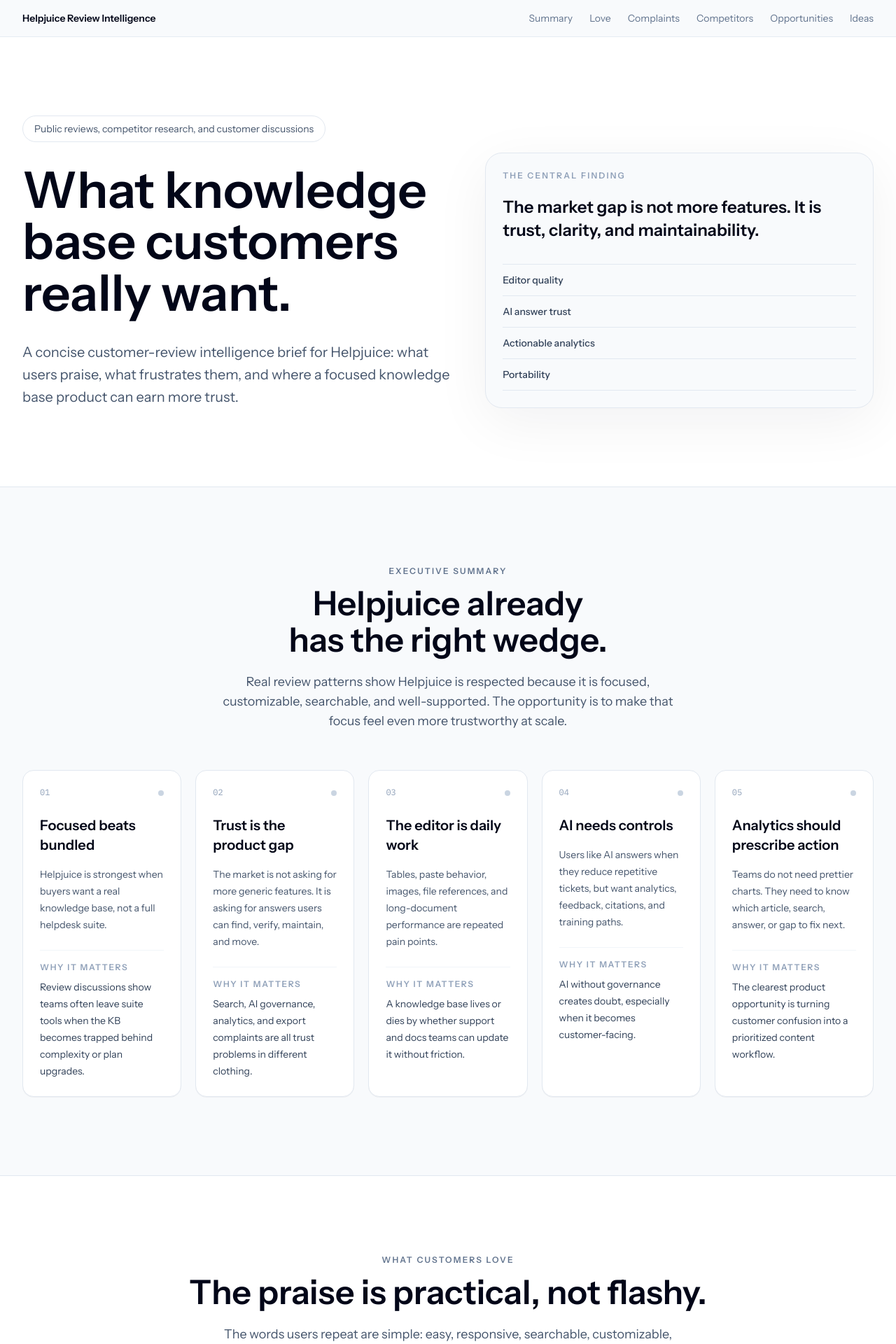
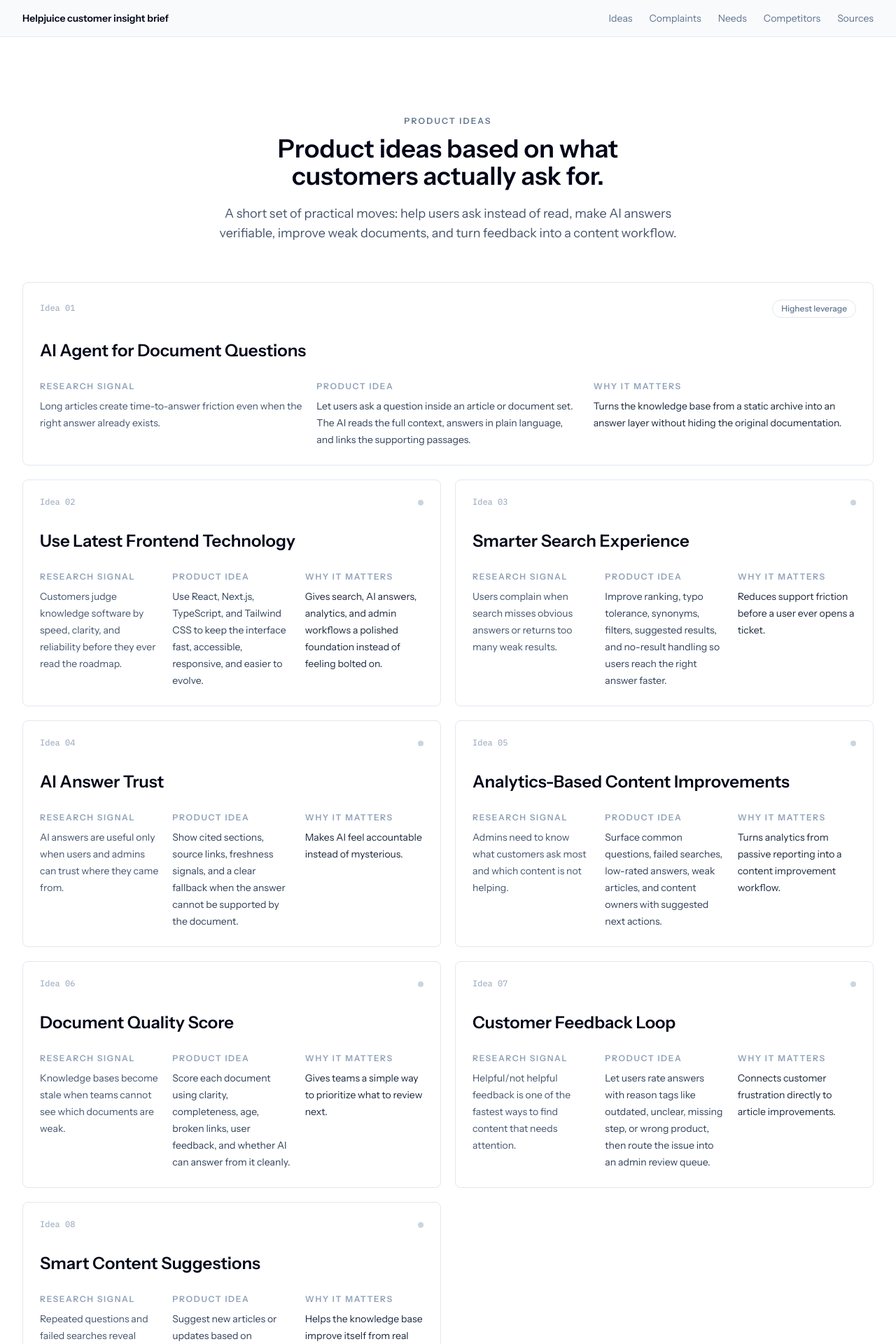
Before and after one commit to AhmedMohsen600/helpjuice-customer-insights, a Next.js app: page / in a window 1280 px wide. Shown: the top 1920 px of the page at 70% size. Built offline with nearby package versions, Linux system fonts and the light colour scheme.

Commit message:
Polish executive insight brief

```diff
--- a/src/app/page.tsx
+++ b/src/app/page.tsx
@@ -1,29 +1,23 @@
 import { ComplaintMappingRow } from "@/components/ComplaintMappingRow";
 import { CompetitorCard } from "@/components/CompetitorCard";
 import { IdeaCard } from "@/components/IdeaCard";
-import { InsightCard } from "@/components/InsightCard";
-import { OpportunityCard } from "@/components/OpportunityCard";
 import { PainPointCard } from "@/components/PainPointCard";
 import { SectionHeader } from "@/components/SectionHeader";
 import { SourceList } from "@/components/SourceList";
 import {
   complaintMappings,
   competitors,
-  executiveInsights,
-  lovedPatterns,
-  opportunities,
   painPoints,
   productIdeas,
   sources,
 } from "@/data/research";
 
 const navItems = [
-  { label: "Summary", href: "#summary" },
-  { label: "Love", href: "#love" },
+  { label: "Ideas", href: "#ideas" },
   { label: "Complaints", href: "#complaints" },
+  { label: "Needs", href: "#build" },
   { label: "Competitors", href: "#competitors" },
-  { label: "Opportunities", href: "#opportunities" },
-  { label: "Ideas", href: "#ideas" },
+  { label: "Sources", href: "#sources" },
 ];
 
 export default function Home() {
@@ -31,8 +25,8 @@
     <main className="min-h-screen bg-slate-50 text-slate-950">
       <header className="sticky top-0 z-20 border-b border-slate-200/80 bg-slate-50/90 backdrop-blur">
         <div className="mx-auto flex max-w-7xl items-center justify-between gap-6 px-5 py-4 sm:px-6 lg:px-8">
-          <a href="#top" className="text-sm font-semibold text-slate-950">
-            Helpjuice Review Intelligence
+          <a href="#ideas" className="text-sm font-semibold text-slate-950">
+            Helpjuice customer insight brief
           </a>
           <nav className="hidden items-center gap-6 md:flex">
             {navItems.map((item) => (
@@ -48,133 +42,13 @@
         </div>
       </header>
 
-      <section id="top" className="relative overflow-hidden border-b border-slate-200 bg-white">
-        <div className="mx-auto max-w-7xl px-5 py-20 sm:px-6 md:py-28 lg:px-8">
-          <div className="grid gap-12 lg:grid-cols-[1.05fr_0.95fr] lg:items-end">
-            <div>
-              <div className="mb-8 inline-flex rounded-full border border-slate-200 px-4 py-2 text-sm text-slate-600">
-                Public reviews, competitor research, and customer discussions
-              </div>
-              <h1 className="font-display max-w-4xl text-balance text-5xl font-semibold leading-[1.02] tracking-normal text-slate-950 md:text-7xl">
-                What knowledge base customers really want.
-              </h1>
-              <p className="mt-8 max-w-2xl text-pretty text-lg leading-8 text-slate-600 md:text-xl">
-                A concise customer-review intelligence brief for Helpjuice: what users
-                praise, what frustrates them, and where a focused knowledge base product
-                can earn more trust.
-              </p>
-            </div>
-
-            <aside className="rounded-3xl border border-slate-200 bg-slate-50 p-6 shadow-[0_20px_80px_rgba(15,23,42,0.06)]">
-              <p className="text-xs font-semibold uppercase tracking-[0.18em] text-slate-400">
-                The central finding
-              </p>
-              <p className="mt-5 text-2xl font-semibold leading-snug text-slate-950">
-                The market gap is not more features. It is trust, clarity, and
-                maintainability.
-              </p>
-              <div className="mt-8 divide-y divide-slate-200 border-y border-slate-200">
-                {["Editor quality", "AI answer trust", "Actionable analytics", "Portability"].map(
-                  (item) => (
-                    <div
-                      key={item}
-                      className="py-3 text-sm font-medium text-slate-700"
-                    >
-                      {item}
-                    </div>
-                  ),
-                )}
-              </div>
-            </aside>
-          </div>
-        </div>
-      </section>
-
-      <section id="summary" className="px-5 py-20 sm:px-6 md:py-28 lg:px-8">
-        <div className="mx-auto max-w-7xl">
-          <SectionHeader
-            kicker="Executive summary"
-            title="Helpjuice already has the right wedge."
-            description="Real review patterns show Helpjuice is respected because it is focused, customizable, searchable, and well-supported. The opportunity is to make that focus feel even more trustworthy at scale."
-          />
-          <div className="grid gap-5 md:grid-cols-2 lg:grid-cols-5">
-            {executiveInsights.map((insight, index) => (
-              <InsightCard key={insight.title} insight={insight} index={index} />
-            ))}
-          </div>
-        </div>
-      </section>
-
-      <section id="love" className="border-y border-slate-200 bg-white px-5 py-20 sm:px-6 md:py-28 lg:px-8">
-        <div className="mx-auto max-w-7xl">
-          <SectionHeader
-            kicker="What customers love"
-            title="The praise is practical, not flashy."
-            description="The words users repeat are simple: easy, responsive, searchable, customizable, organized. Those are not marketing adjectives; they are retention drivers."
-          />
-          <div className="grid gap-5 md:grid-cols-2 lg:grid-cols-3">
-            {lovedPatterns.map((insight) => (
-              <InsightCard key={insight.title} insight={insight} />
-            ))}
-          </div>
-        </div>
-      </section>
-
-      <section id="complaints" className="px-5 py-20 sm:px-6 md:py-28 lg:px-8">
-        <div className="mx-auto max-w-7xl">
-          <SectionHeader
-            kicker="What customers complain about"
-            title="The complaints are usually deeper than the feature name."
-            description="When users say search, editor, AI, analytics, or pricing is frustrating, they are often describing a loss of confidence in their ability to keep knowledge useful."
-          />
-          <div className="grid gap-5 lg:grid-cols-2">
-            {painPoints.map((painPoint) => (
-              <PainPointCard key={painPoint.pain} painPoint={painPoint} />
-            ))}
-          </div>
-        </div>
-      </section>
-
-      <section id="competitors" className="border-y border-slate-200 bg-white px-5 py-20 sm:px-6 md:py-28 lg:px-8">
-        <div className="mx-auto max-w-7xl">
-          <SectionHeader
-            kicker="Competitor lessons"
-            title="Every competitor is teaching the same lesson from a different angle."
-            description="The strongest products create trust through ease, workflow fit, and support. The weakest moments come from bloat, brittle authoring, opaque pricing, or weak portability."
-          />
-          <div className="grid gap-5 md:grid-cols-2 xl:grid-cols-4">
-            {competitors.map((competitor) => (
-              <CompetitorCard key={competitor.name} competitor={competitor} />
-            ))}
-          </div>
-        </div>
-      </section>
-
-      <section id="opportunities" className="px-5 py-20 sm:px-6 md:py-28 lg:px-8">
-        <div className="mx-auto max-w-7xl">
-          <SectionHeader
-            kicker="Opportunity map"
-            title="Five places to turn customer frustration into product advantage."
-            description="These are not speculative roadmap ideas. Each one maps to repeated review complaints across Helpjuice and the broader knowledge base category."
-          />
-          <div>
-            {opportunities.map((opportunity, index) => (
-              <OpportunityCard
-                key={opportunity.title}
-                opportunity={opportunity}
-                index={index}
-              />
-            ))}
-          </div>
-        </div>
-      </section>
-
-      <section id="ideas" className="border-y border-slate-200 bg-white px-5 py-20 sm:px-6 md:py-28 lg:px-8">
+      <section id="ideas" className="bg-white px-5 py-20 sm:px-6 md:py-28 lg:px-8">
         <div className="mx-auto max-w-7xl">
           <SectionHeader
             kicker="Product ideas"
-            title="Build ideas that make the research useful."
-            description="These ideas translate the review patterns into simple product directions: help users ask better questions, trust answers, and help teams improve the knowledge base from real behavior."
+            title="Product ideas based on what customers actually ask for."
+            description="A short set of practical moves: help users ask instead of read, make AI answers verifiable, improve weak documents, and turn feedback into a content workflow."
+            level="h1"
           />
           <div className="grid gap-5 lg:grid-cols-2">
             {productIdeas.map((idea, index) => (
@@ -189,14 +63,29 @@
         </div>
       </section>
 
-      <section className="border-y border-slate-200 bg-white px-5 py-20 sm:px-6 md:py-28 lg:px-8">
+      <section id="complaints" className="px-5 py-20 sm:px-6 md:py-28 lg:px-8">
+        <div className="mx-auto max-w-7xl">
+          <SectionHeader
+            kicker="What customers complain about"
+            title="The clearest complaints point to trust gaps."
+            description="Reviewers rarely complain in roadmap language. They describe daily friction: broken formatting, weak search confidence, confusing pricing, risky migrations, and customization that needs too much help."
+          />
+          <div className="grid gap-5 lg:grid-cols-2">
+            {painPoints.map((painPoint) => (
+              <PainPointCard key={painPoint.pain} painPoint={painPoint} />
+            ))}
+          </div>
+        </div>
+      </section>
+
+      <section id="build" className="border-y border-slate-200 bg-white px-5 py-20 sm:px-6 md:py-28 lg:px-8">
         <div className="mx-auto max-w-7xl">
           <SectionHeader
             kicker="Build what customers ask for"
-            title="Complaint to need to product idea."
-            description="The strongest product moves come from translating literal complaints into the underlying customer job."
+            title="From complaint to product direction."
+            description="This translates review language into the job customers are really trying to do, then into a practical product move Helpjuice could explore."
           />
-          <div className="rounded-3xl border border-slate-200 bg-white px-5 py-4 shadow-[0_1px_0_rgba(15,23,42,0.04)] sm:px-8">
+          <div className="rounded-lg border border-slate-200 bg-white px-5 py-4 shadow-[0_1px_0_rgba(15,23,42,0.04)] sm:px-8">
             <div className="hidden grid-cols-[56px_1fr_1fr_1.2fr] border-b border-slate-200 pb-4 text-xs font-semibold uppercase tracking-[0.14em] text-slate-400 md:grid">
               <span />
               <span>Customer complaint</span>
@@ -214,33 +103,22 @@
         </div>
       </section>
 
-      <section className="bg-slate-950 px-5 py-20 text-white sm:px-6 md:py-28 lg:px-8">
-        <div className="mx-auto grid max-w-7xl gap-10 lg:grid-cols-[0.85fr_1.15fr] lg:items-center">
-          <div>
-            <p className="text-xs font-semibold uppercase tracking-[0.18em] text-slate-400">
-              Final recommendation
-            </p>
-            <h2 className="font-display mt-5 max-w-2xl text-balance text-4xl font-semibold leading-[1.06] tracking-normal md:text-6xl">
-              Become the easiest knowledge base to trust, maintain, and improve.
-            </h2>
-          </div>
-          <div className="max-w-3xl text-lg leading-8 text-slate-300">
-            <p>
-              Helpjuice already has a strong position because it is focused and trusted.
-              The next opportunity is to make that trust operational: better authoring,
-              better AI governance, better analytics, safer customization, and cleaner
-              portability.
-            </p>
-            <p className="mt-6">
-              The product promise can stay simple: help teams understand what customers
-              cannot find, fix it faster, prove whether the fix worked, and keep control
-              of their knowledge as they grow.
-            </p>
+      <section id="competitors" className="px-5 py-20 sm:px-6 md:py-28 lg:px-8">
+        <div className="mx-auto max-w-7xl">
+          <SectionHeader
+            kicker="Competitor lessons"
+            title="Competitor lessons worth acting on."
+            description="The useful signal is not who is better. It is where buyers hit friction: bloat, brittle authoring, opaque pricing, weak portability, and support workflows that do not connect to knowledge work."
+          />
+          <div className="grid gap-5 md:grid-cols-2 xl:grid-cols-4">
+            {competitors.map((competitor) => (
+              <CompetitorCard key={competitor.name} competitor={competitor} />
+            ))}
           </div>
         </div>
       </section>
 
-      <footer className="px-5 py-14 sm:px-6 lg:px-8">
+      <footer id="sources" className="border-t border-slate-200 bg-white px-5 py-14 sm:px-6 lg:px-8">
         <div className="mx-auto max-w-7xl">
           <div className="mb-8 max-w-3xl">
             <p className="text-xs font-semibold uppercase tracking-[0.18em] text-slate-400">
@@ -248,7 +126,7 @@
             </p>
             <p className="mt-3 text-sm leading-6 text-slate-600">
               Public review platforms, product community threads, and customer discussions.
-              Insights are qualitative signals, not invented quantitative claims.
+              The page uses qualitative patterns only, not invented scores or claims.
             </p>
           </div>
           <SourceList sources={sources} />
--- a/src/components/CompetitorCard.tsx
+++ b/src/components/CompetitorCard.tsx
@@ -6,7 +6,7 @@
 
 export function CompetitorCard({ competitor }: CompetitorCardProps) {
   return (
-    <article className="rounded-2xl border border-slate-200 bg-white p-6 transition duration-200 hover:border-slate-300 hover:shadow-[0_18px_50px_rgba(15,23,42,0.07)]">
+    <article className="rounded-lg border border-slate-200 bg-white p-6 transition duration-200 hover:border-slate-300 hover:shadow-[0_12px_32px_rgba(15,23,42,0.06)]">
       <h3 className="text-xl font-semibold text-slate-950">
         {competitor.name}
       </h3>
--- a/src/components/IdeaCard.tsx
+++ b/src/components/IdeaCard.tsx
@@ -10,7 +10,7 @@
   return (
     <article
       className={[
-        "group rounded-2xl border border-slate-200 bg-white p-6 transition duration-200 hover:border-slate-300 hover:shadow-[0_18px_50px_rgba(15,23,42,0.07)]",
+        "group rounded-lg border border-slate-200 bg-white p-6 transition duration-200 hover:border-slate-300 hover:shadow-[0_12px_32px_rgba(15,23,42,0.06)]",
         featured ? "lg:col-span-2" : "",
       ].join(" ")}
     >
@@ -26,7 +26,7 @@
           <span className="h-2 w-2 rounded-full bg-slate-300 transition group-hover:bg-slate-500" />
         )}
       </div>
-      <h3 className="max-w-xl text-2xl font-semibold leading-tight text-slate-950">
+      <h3 className="max-w-xl text-xl font-semibold leading-tight text-slate-950 md:text-2xl">
         {idea.title}
       </h3>
       <div className="mt-7 grid gap-5 md:grid-cols-3">
--- a/src/components/PainPointCard.tsx
+++ b/src/components/PainPointCard.tsx
@@ -6,7 +6,7 @@
 
 export function PainPointCard({ painPoint }: PainPointCardProps) {
   return (
-    <article className="rounded-2xl border border-slate-200 bg-white p-6 transition duration-200 hover:border-slate-300 hover:shadow-[0_18px_50px_rgba(15,23,42,0.07)]">
+    <article className="rounded-lg border border-slate-200 bg-white p-6 transition duration-200 hover:border-slate-300 hover:shadow-[0_12px_32px_rgba(15,23,42,0.06)]">
       <div className="flex items-start justify-between gap-5">
         <h3 className="max-w-sm text-xl font-semibold text-slate-950">
           {painPoint.pain}
@@ -22,7 +22,7 @@
           </p>
           <p className="mt-2 text-sm leading-6 text-slate-600">{painPoint.meaning}</p>
         </div>
-        <div className="border-l border-slate-200 pl-4">
+        <div className="border-t border-slate-200 pt-4 md:border-l md:border-t-0 md:pl-4 md:pt-0">
           <p className="text-xs font-semibold uppercase tracking-[0.14em] text-slate-400">
             Product move
           </p>
--- a/src/components/SectionHeader.tsx
+++ b/src/components/SectionHeader.tsx
@@ -2,9 +2,18 @@
   kicker?: string;
   title: string;
   description?: string;
+  level?: "h1" | "h2";
 };
 
-export function SectionHeader({ kicker, title, description }: SectionHeaderProps) {
+export function SectionHeader({
+  kicker,
+  title,
+  description,
+  level = "h2",
+}: SectionHeaderProps) {
+  const headingClassName =
+    "font-display text-balance text-3xl font-semibold leading-[1.08] tracking-normal text-slate-950 md:text-4xl";
+
   return (
     <div className="mx-auto mb-10 max-w-3xl text-center md:mb-14">
       {kicker ? (
@@ -12,9 +21,11 @@
           {kicker}
         </p>
       ) : null}
-      <h2 className="font-display text-balance text-3xl font-semibold leading-[1.08] tracking-normal text-slate-950 md:text-5xl">
-        {title}
-      </h2>
+      {level === "h1" ? (
+        <h1 className={headingClassName}>{title}</h1>
+      ) : (
+        <h2 className={headingClassName}>{title}</h2>
+      )}
       {description ? (
         <p className="mx-auto mt-5 max-w-2xl text-pretty text-base leading-7 text-slate-600 md:text-lg">
           {description}
--- a/src/components/SourceList.tsx
+++ b/src/components/SourceList.tsx
@@ -13,11 +13,11 @@
           href={source.href}
           target="_blank"
           rel="noreferrer"
-          className="group rounded-xl border border-slate-200 bg-white px-4 py-3 text-sm text-slate-600 transition duration-200 hover:border-slate-300 hover:text-slate-950"
+          className="group rounded-lg border border-slate-200 bg-white px-4 py-3 text-sm text-slate-600 transition duration-200 hover:border-slate-300 hover:text-slate-950"
         >
           <span>{source.label}</span>
-          <span className="ml-2 text-slate-300 transition group-hover:text-slate-500">
-            / source
+          <span className="ml-2 text-xs font-medium uppercase tracking-[0.12em] text-slate-300 transition group-hover:text-slate-500">
+            Source
           </span>
         </a>
       ))}
--- a/src/data/research.ts
+++ b/src/data/research.ts
@@ -129,14 +129,14 @@
   {
     pain: "Editor, table, and paste friction",
     meaning:
-      "Users are not asking for a prettier editor. They want tables, copied styles, images, and file references to behave predictably.",
+      "Users are not asking for a prettier editor. They want tables, copied styles, images, and file references to behave like normal work tools.",
     opportunity:
       "Create a docs-grade editor with spreadsheet-like tables, smart paste cleanup, reusable blocks, and large-document performance.",
   },
   {
     pain: "AI search lacks feedback and training",
     meaning:
-      "Admins want to see whether AI answers are used, whether they are correct, and how to improve them.",
+      "Admins want to know what users asked, what the AI used, whether the answer helped, and how to improve the next answer.",
     opportunity:
       "Build an AI Answer Lab with citations, usage analytics, thumbs up/down, unresolved-query clusters, and source-quality checks.",
   },
@@ -297,27 +297,27 @@
   {
     title: "AI Agent for Document Questions",
     signal:
-      "Customers do not always want to read an entire document to find one answer.",
+      "Long articles create time-to-answer friction even when the right answer already exists.",
     idea:
-      "Let users ask a specific question, have AI read the full document context, and return a clear answer with the most relevant supporting passages.",
+      "Let users ask a question inside an article or document set. The AI reads the full context, answers in plain language, and links the supporting passages.",
     impact:
-      "Turns long documentation into a direct answer experience while preserving the value of the knowledge base.",
+      "Turns the knowledge base from a static archive into an answer layer without hiding the original documentation.",
   },
   {
     title: "Use Latest Frontend Technology",
     signal:
-      "A premium knowledge product should feel fast, reliable, and easy to maintain.",
+      "Customers judge knowledge software by speed, clarity, and reliability before they ever read the roadmap.",
     idea:
-      "Build the experience with React, Next.js, TypeScript, and Tailwind CSS for speed, type safety, clean iteration, and responsive UI quality.",
+      "Use React, Next.js, TypeScript, and Tailwind CSS to keep the interface fast, accessible, responsive, and easier to evolve.",
     impact:
-      "Creates a modern foundation for customer-facing search, AI, analytics, and future product experiments.",
+      "Gives search, AI answers, analytics, and admin workflows a polished foundation instead of feeling bolted on.",
   },
   {
     title: "Smarter Search Experience",
     signal:
       "Users complain when search misses obvious answers or returns too many weak results.",
     idea:
-      "Improve ranking, typo tolerance, suggested results, filters, and no-result handling so users reach the right answer faster.",
+      "Improve ranking, typo tolerance, synonyms, filters, suggested results, and no-result handling so users reach the right answer faster.",
     impact:
       "Reduces support friction before a user ever opens a ticket.",
   },
@@ -326,7 +326,7 @@
     signal:
       "AI answers are useful only when users and admins can trust where they came from.",
     idea:
-      "Show document references, cited sections, freshness signals, and confidence cues beside each AI answer.",
+      "Show cited sections, source links, freshness signals, and a clear fallback when the answer cannot be supported by the document.",
     impact:
       "Makes AI feel accountable instead of mysterious.",
   },
@@ -335,7 +335,7 @@
     signal:
       "Admins need to know what customers ask most and which content is not helping.",
     idea:
-      "Surface common questions, failed searches, low-rated answers, and topics that need stronger documentation.",
+      "Surface common questions, failed searches, low-rated answers, weak articles, and content owners with suggested next actions.",
     impact:
       "Turns analytics from passive reporting into a content improvement workflow.",
   },
@@ -344,7 +344,7 @@
     signal:
       "Knowledge bases become stale when teams cannot see which documents are weak.",
     idea:
-      "Score each document using clarity, missing information, outdated content, broken links, and user feedback.",
+      "Score each document using clarity, completeness, age, broken links, user feedback, and whether AI can answer from it cleanly.",
     impact:
       "Gives teams a simple way to prioritize what to review next.",
   },
@@ -353,7 +353,7 @@
     signal:
       "Helpful/not helpful feedback is one of the fastest ways to find content that needs attention.",
     idea:
-      "Let users quickly rate answers and route that feedback into an admin review queue with context.",
+      "Let users rate answers with reason tags like outdated, unclear, missing step, or wrong product, then route the issue into an admin review queue.",
     impact:
       "Connects customer frustration directly to article improvements.",
   },
@@ -362,7 +362,7 @@
     signal:
       "Repeated questions and failed searches reveal missing articles before a team notices manually.",
     idea:
-      "Suggest new articles or updates based on recurring customer questions, ticket patterns, and search failures.",
+      "Suggest new articles or updates based on recurring questions, ticket patterns, negative ratings, and search failures.",
     impact:
       "Helps the knowledge base improve itself from real customer behavior.",
   },
```
